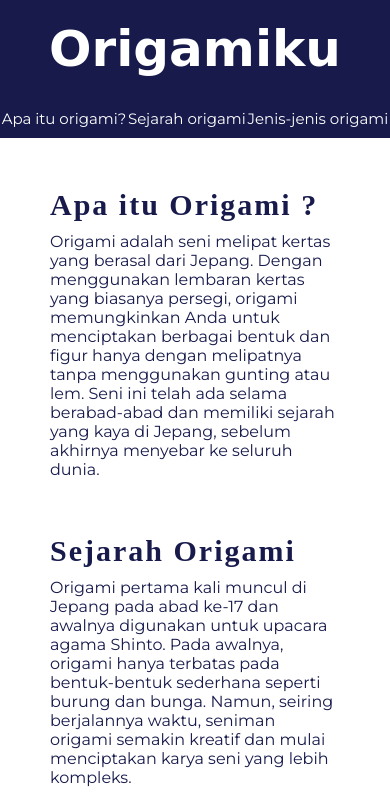
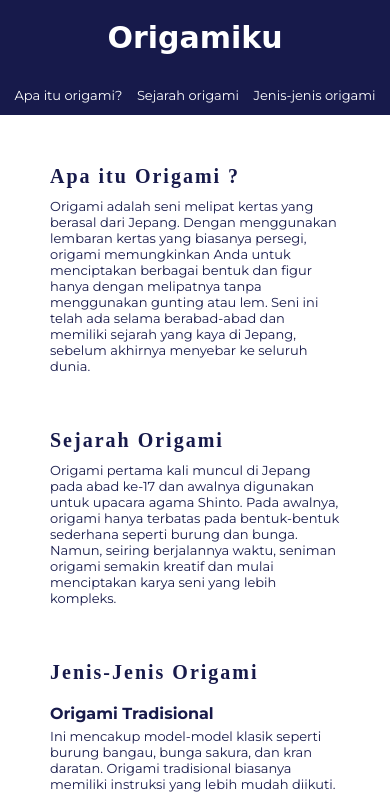
Before and after one commit to quilaxy/Origamiku, a plain HTML site: page index.html in a window 390 px wide. Shown: the top 799 px of the page. Drawn offline with Linux system fonts and the light colour scheme; a web font is replaced by a local one.

Commit message:
tidy up 768px

```diff
--- a/styles.css
+++ b/styles.css
@@ -105,11 +105,9 @@ aside h3:hover {
 
 .container {
     width: 80%;
-    /* background-color: bisque; */
 }
 
 .content {
-    /* background-color: #f5e7f1; */
     padding: 50px 50px 0px 50px;
 }
 
@@ -223,7 +221,7 @@ footer p {
     nav a {
         text-decoration: none;
         color: var(--color-white);
-        font-size: 1.5rem;
+        font-size: 1.3rem;
     }
 
     nav a:hover {
@@ -276,4 +274,20 @@ footer p {
         font-size: 1rem;
     }
 
+    header h1 {
+        font-size: 3rem;
+    }
+
+    .content h2 {
+        font-size: 2rem;
+    }
+
+    .content h3 {
+        font-size: 1.6rem;
+    }
+
+    .content p {
+        font-size: 1.3rem;
+    }
+
 }
```
